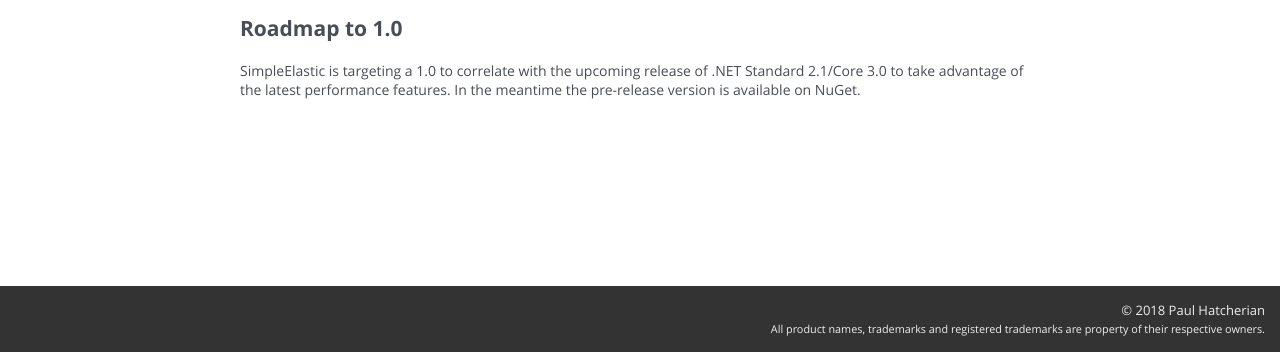
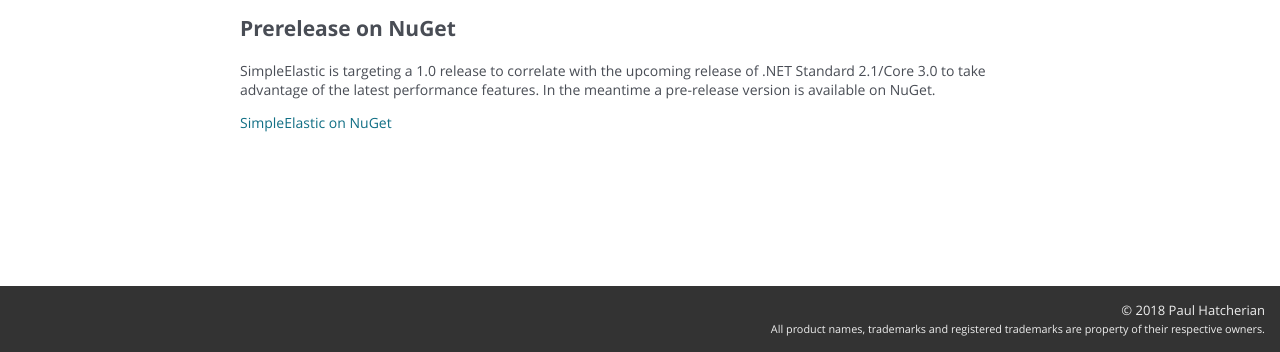
Before and after one commit to PaulHatch/simpleelastic-site, a plain HTML site: page index.html in a window 1280 px wide. Shown: the part 448-800 px from the top of the page. Drawn offline with Linux system fonts and the light colour scheme; files whose address does not match are found by name.

Commit message:
Update copy

```diff
--- a/index.html
+++ b/index.html
@@ -45,13 +45,14 @@
       first then translate it to a NEST query.
 
     </p>
-    <h2>Roadmap to 1.0</h2>
+    <h2>Prerelease on NuGet</h2>
     <div>
       <p>
-        SimpleElastic is targeting a 1.0 to correlate with the upcoming release of .NET Standard 2.1/Core 3.0
-        to take advantage of the latest performance features. In the meantime the pre-release version is available
+        SimpleElastic is targeting a 1.0 release to correlate with the upcoming release of .NET Standard 2.1/Core 3.0
+        to take advantage of the latest performance features. In the meantime a pre-release version is available
         on NuGet.
       </p>
+      <a href="https://www.nuget.org/packages/SimpleElastic">SimpleElastic on NuGet</a>
     </div>
   </section>
 
```
